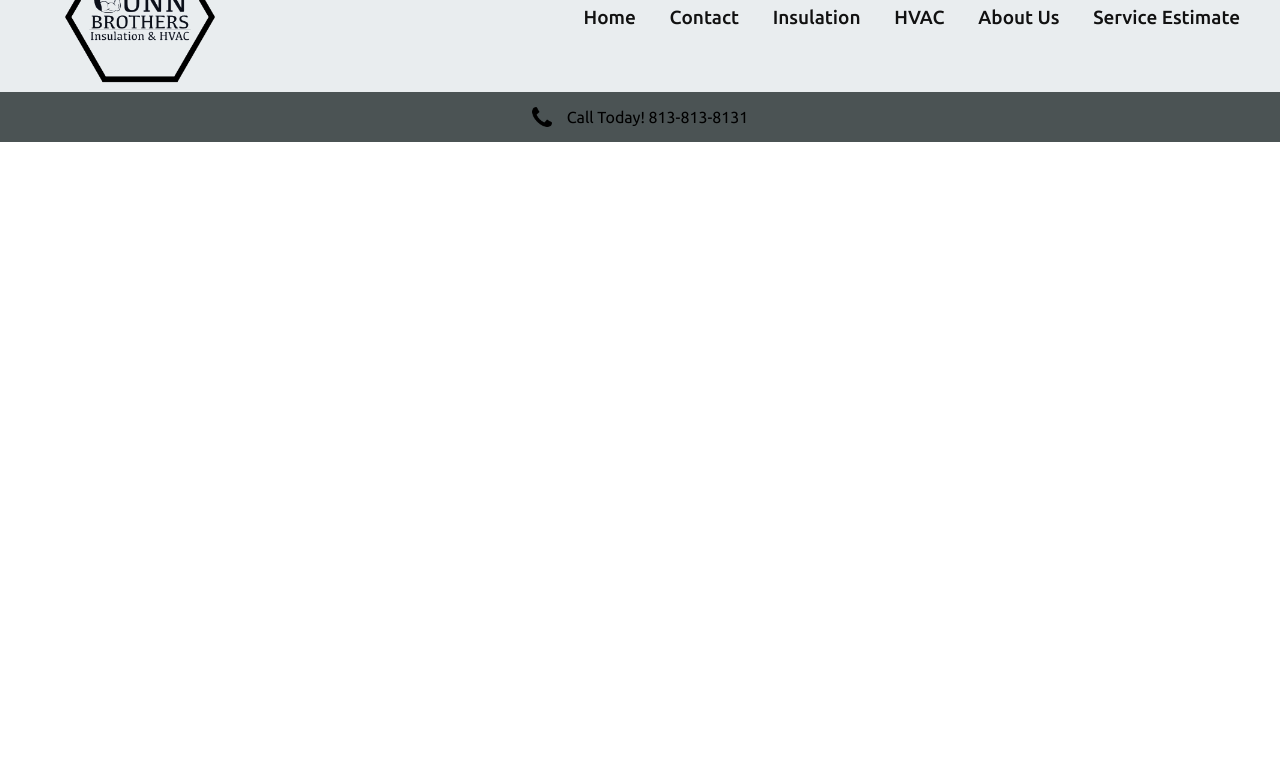
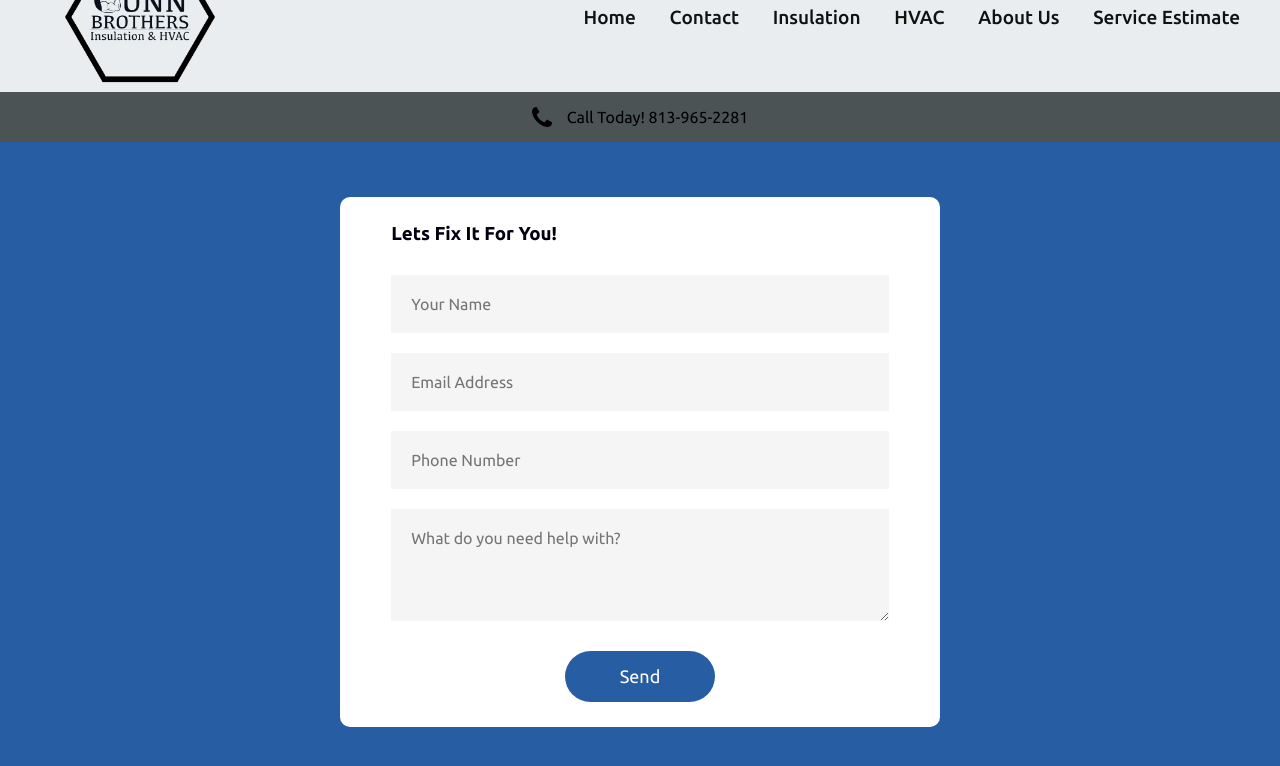
Before and after one commit to jamesdev4you/gunnbrothers, a plain HTML site: page contact.html in a window 1280 px wide. Shown: the part 58-824 px from the top of the page. Before the commit the page ends 800 px from the top, so only its background shows below. Drawn offline with nearby package versions, Linux system fonts and the light colour scheme.

Commit message:
added contact page css + html, added number to home, made contact us btn go to contact.html

```diff
--- a/contact.html
+++ b/contact.html
@@ -33,10 +33,26 @@
         </div>
         <div class="container">
             <a href="/" class="phoneImg"></a>
-            <a class="phone">Call Today!   813-813-8131</a>
+            <a class="phone">Call Today!   813-965-2281</a>
         </div>
     </nav>
-    <h1>Contact Us!</h1>
-    <p>hiiiiiiiiii</p>
+
+    <!-- Contact Us -->
+    <div class="homePage">
+        <div class="contact--container">
+            <form onsubmit="#">
+                <h3>Lets Fix It For You!</h3>
+                <input type="text" id="name" placeholder="Your Name" required>
+                <input type="email" id="email" placeholder="Email Address" required>
+                <input type="text" id="phone" placeholder="Phone Number" required>
+                <textarea id="message" rows="4" placeholder="What do you need help with?"></textarea>
+                <button type="submit">Send</button>
+            </form>
+        </div>
+    </div>
+
+    <script src="https://smtpjs.com/v3/smtp.js"></script>
+    <script>
+    </script>
 </body>
 </html>
--- a/style.css
+++ b/style.css
@@ -149,6 +149,7 @@
 .gunnUnderBanner{
     text-align:center;
     padding-top: 10px;
+    padding-bottom: 55px;
 
 }
 
@@ -157,7 +158,7 @@
     border: 0;
     font-size: 1.8rem;
     font-weight: 600;
-    margin: 1rem 0;
+    margin: 2rem 1rem;
     padding: 2rem 3rem;
     text-transform: uppercase;
     white-space: nowrap;
@@ -246,6 +247,59 @@
     height: auto;
   }
 
+  .contact--container{
+    width: 100%;
+    height: 80vh;
+    background-color: #275ea3;
+    display: flex;
+    align-items: center;
+    justify-content: center;
+  }
+
+  form{
+    background: white;
+    display: flex;
+    flex-direction: column;
+    padding: 2vw 4vw;
+    width: 90%;
+    max-width: 600px;
+    border-radius: 10px;
+  }
+
+  form h3{
+    color: #000010;
+    font-weight: 800;
+    margin-bottom: 20px;
+  }
+
+  form input, form textarea{
+    border: 0;
+    margin: 10px 0;
+    padding: 20px;
+    outline: none;
+    background: #f5f5f5;
+    font-size: 16px;
+  }
+
+  form button{
+    padding: 15px;
+    background: #275ea3;
+    color: #fff;
+    font-size: 18px;
+    border: 0;
+    outline: none;
+    cursor: pointer;
+    width: 150px;
+    margin: 20px auto 0;
+    border-radius: 30px;
+    transition: ;
+  }
+
+  form button:hover {
+    background-color: #9ecfe7 !important;
+    transition: .3s linear;
+    color: #000010;
+  }
 @media screen and (max-width: 980px) {
 
     .menu-toggler{
@@ -291,4 +345,8 @@
         bottom: 14px;
     }
 
+    form h3{
+        padding-top: 15px;
+    }
+
 }
```
Also changed, not shown: index.html (+1 -1 lines), assets/color.txt (renamed from color.txt).
